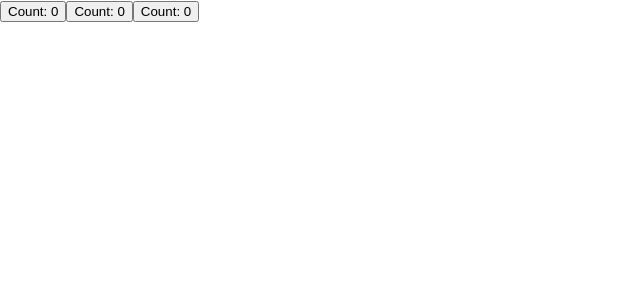
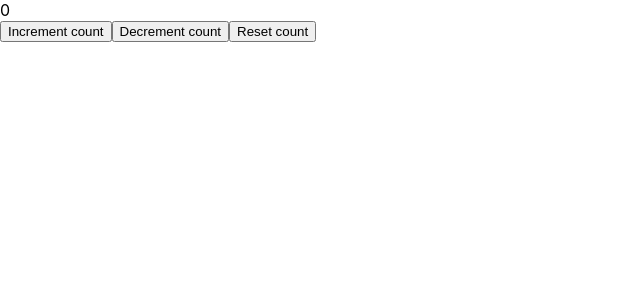
Before and after one commit to thepreakerebi/react-practice, a React (Create React App) app: page / in a window 1280 px wide. Shown: the top 300 px of the page, without its empty margins (0-640 px from the left). Built offline with nearby package versions, Linux system fonts and the light colour scheme.

Commit message:
render behaviour with useReducer hook

```diff
--- a/src/App.js
+++ b/src/App.js
@@ -1,5 +1,5 @@
 
-import UseState from "./components/UseState/UseState";
+import UseReducer from "./components/UseReducer/UseReducer";
 
 
 
@@ -8,7 +8,7 @@
 
   return (
     <div className="App">
-      <UseState />
+      <UseReducer />
     </div>
 
   );
--- /dev/null
+++ b/src/components/UseReducer/UseReducer.js
@@ -0,0 +1,33 @@
+import React, { useReducer } from 'react';
+
+const initialState = 0;
+const reducer = (state, action) => {
+    switch(action) {
+        case "INCREMENT":
+            return state + 1
+        case "DECREMENT":
+            return state - 1
+        case "RESET":
+            return initialState
+        default:
+            return state
+    }
+}
+
+const UseReducer = () => {
+
+    const [count, dispatch] = useReducer(reducer, initialState);
+
+    console.log('useReducer render');
+
+  return (
+    <div>
+      <div>{count}</div>
+      <button onClick={() => dispatch('INCREMENT')}>Increment count</button>
+      <button onClick={() => dispatch('DECREMENT')}>Decrement count</button>
+      <button onClick={() => dispatch('RESET')}>Reset count</button>
+    </div>
+  )
+}
+
+export default UseReducer
```
